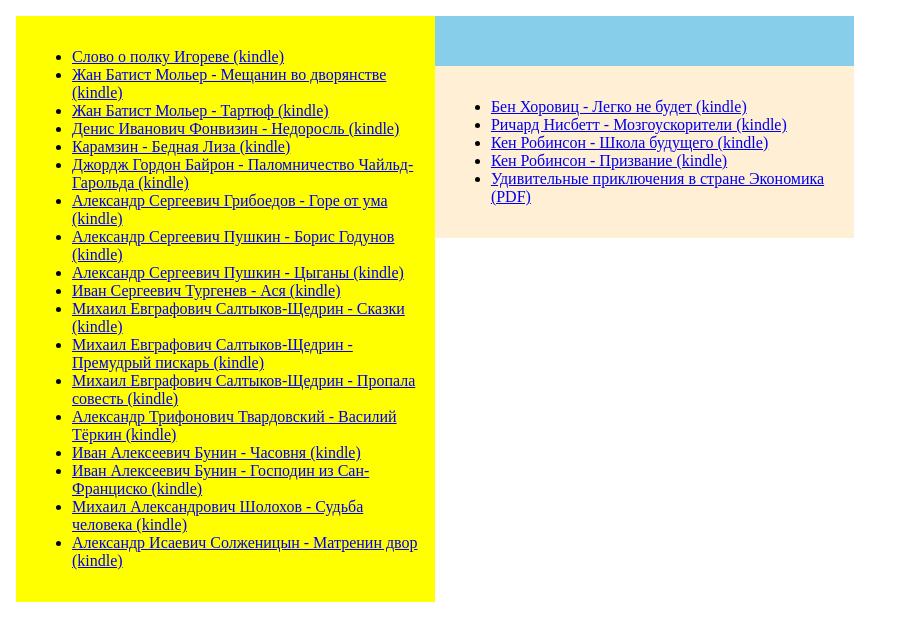
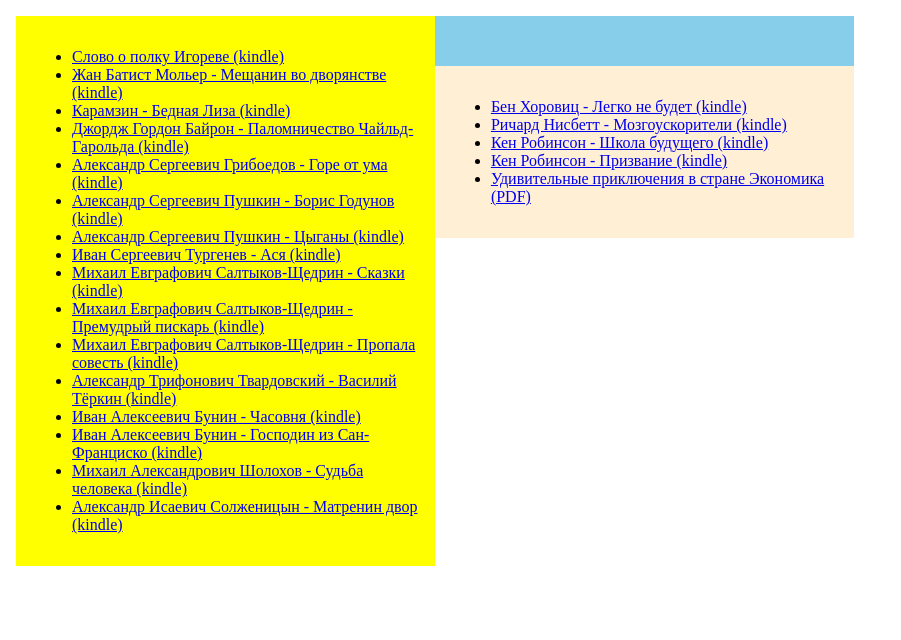
Before and after one commit to Temaol/temaol.github.io, a plain HTML site: page book2/index.html in a window 1280 px wide. Shown: the whole page, without its empty margins (0-901 px from the left). Drawn offline with Linux system fonts and the light colour scheme.

Commit message:
add new function

```diff
--- a/book2/data.js
+++ b/book2/data.js
@@ -1,44 +1,44 @@
-var schoolbooks = [{
-    "http://mobile.flibusta.is/b/65783/mobi": "Слово о полку Игореве (kindle)"
-}, {
-    "http://mobile.flibusta.is/b/402381/mobi": "Жан Батист Мольер - Мещанин во дворянстве (kindle)"
-}, {
-    "http://mobile.flibusta.is/b/143864/mobi": "Карамзин - Бедная Лиза (kindle)"
-}, {
-    "http://mobile.flibusta.is/b/147684/mobi": "Джордж Гордон Байрон - Паломничество Чайльд-Гарольда (kindle)"
-}, {
-    "http://mobile.flibusta.is/b/397134/mobi": "Александр Сергеевич Грибоедов - Горе от ума (kindle)"
-}, {
-    "http://mobile.flibusta.is/b/173154/mobi": "Александр Сергеевич Пушкин - Борис Годунов (kindle)"
-}, {
-    "http://mobile.flibusta.is/b/107678/mobi": "Александр Сергеевич Пушкин - Цыганы (kindle)"
-}, {
-    "http://mobile.flibusta.is/b/385832/mobi": "Иван Сергеевич Тургенев - Ася (kindle)"
-}, {
-    "http://mobile.flibusta.is/b/436414/mobi": "Михаил Евграфович Салтыков-Щедрин - Сказки (kindle)"
-}, {
-    "http://mobile.flibusta.is/b/81133/mobi": "Михаил Евграфович Салтыков-Щедрин - Премудрый пискарь (kindle)"
-}, {
-    "http://mobile.flibusta.is/b/81130/mobi": "Михаил Евграфович Салтыков-Щедрин - Пропала совесть (kindle)",
-}, {
-    "http://mobile.flibusta.is/b/95985/mobi": "Александр Трифонович Твардовский - Василий Тёркин (kindle)"
-}, {
-    "http://mobile.flibusta.is/b/111991/mobi": "Иван Алексеевич Бунин - Часовня (kindle)"
-}, {
-    "http://mobile.flibusta.is/b/66354/mobi": "Иван Алексеевич Бунин - Господин из Сан-Франциско (kindle)"
-}, {
-    "http://mobile.flibusta.is/b/215872/mobi": "Михаил Александрович Шолохов - Судьба человека (kindle)"
-}, {
-    "http://mobile.flibusta.is/b/53364/mobi": "Александр Исаевич Солженицын - Матренин двор (kindle)"
-}];
+var schoolbooks = [[
+    "http://mobile.flibusta.is/b/65783/mobi", "Слово о полку Игореве (kindle)"
+], [
+    "http://mobile.flibusta.is/b/402381/mobi", "Жан Батист Мольер - Мещанин во дворянстве (kindle)"
+], [
+    "http://mobile.flibusta.is/b/143864/mobi", "Карамзин - Бедная Лиза (kindle)"
+], [
+    "http://mobile.flibusta.is/b/147684/mobi", "Джордж Гордон Байрон - Паломничество Чайльд-Гарольда (kindle)"
+], [
+    "http://mobile.flibusta.is/b/397134/mobi", "Александр Сергеевич Грибоедов - Горе от ума (kindle)"
+], [
+    "http://mobile.flibusta.is/b/173154/mobi", "Александр Сергеевич Пушкин - Борис Годунов (kindle)"
+], [
+    "http://mobile.flibusta.is/b/107678/mobi", "Александр Сергеевич Пушкин - Цыганы (kindle)"
+], [
+    "http://mobile.flibusta.is/b/385832/mobi", "Иван Сергеевич Тургенев - Ася (kindle)"
+], [
+    "http://mobile.flibusta.is/b/436414/mobi", "Михаил Евграфович Салтыков-Щедрин - Сказки (kindle)"
+], [
+    "http://mobile.flibusta.is/b/81133/mobi", "Михаил Евграфович Салтыков-Щедрин - Премудрый пискарь (kindle)"
+], [
+    "http://mobile.flibusta.is/b/81130/mobi", "Михаил Евграфович Салтыков-Щедрин - Пропала совесть (kindle)",
+], [
+    "http://mobile.flibusta.is/b/95985/mobi", "Александр Трифонович Твардовский - Василий Тёркин (kindle)"
+], [
+    "http://mobile.flibusta.is/b/111991/mobi", "Иван Алексеевич Бунин - Часовня (kindle)"
+], [
+    "http://mobile.flibusta.is/b/66354/mobi", "Иван Алексеевич Бунин - Господин из Сан-Франциско (kindle)"
+], [
+    "http://mobile.flibusta.is/b/215872/mobi", "Михаил Александрович Шолохов - Судьба человека (kindle)"
+], [
+    "http://mobile.flibusta.is/b/53364/mobi", "Александр Исаевич Солженицын - Матренин двор (kindle)"
+]];
 console.log(schoolbooks[0]);
-var sciencefictionbooks = [{}];
-var selfdevelopmentbooks = [{
-    "s/2.mobi": "Ричард Нисбетт - Мозгоускорители (kindle)"
-}, {
-    "s/sb.mobi": "Кен Робинсон - Школа будущего (kindle)"
-}, {
-    "s/p.mobi": "Кен Робинсон - Призвание (kindle)"
-}, {
-    "s/pse.pdf": "Удивительные приключения в стране Экономика (PDF)"
-}];
+var sciencefictionbooks = [[]];
+var selfdevelopmentbooks = [[
+    "s/2.mobi", "Ричард Нисбетт - Мозгоускорители (kindle)"
+], [
+    "s/sb.mobi", "Кен Робинсон - Школа будущего (kindle)"
+], [
+    "s/p.mobi", "Кен Робинсон - Призвание (kindle)"
+], [
+    "s/pse.pdf", "Удивительные приключения в стране Экономика (PDF)"
+]];
--- a/book2/fun.js
+++ b/book2/fun.js
@@ -6,3 +6,10 @@
     // v = Слово о полку Игореве (kindle)
 
 }
+var drawul = function(data) {
+    document.write('<ul>');
+    data.forEach(function(item, i, data) {
+        drawli(item);
+    });
+    document.write('</ul>');
+}
--- a/book2/index.html
+++ b/book2/index.html
@@ -22,29 +22,8 @@
 <body>
 	<div id="school" class="box">
 		<script type="text/javascript">
-		// console.log(scholbooks);
-
+			drawul(schoolbooks);
 		</script>
-		<ul>
-			<li><a href="http://mobile.flibusta.is/b/65783/mobi">Слово о полку Игореве (kindle)</a></li>
-			<li><a href="http://mobile.flibusta.is/b/402381/mobi">Жан Батист Мольер - Мещанин во дворянстве (kindle)
-				<li><a href="http://mobile.flibusta.is/b/94929/mobi">Жан Батист Мольер - Тартюф (kindle)
-				<li><a href="http://mobile.flibusta.is/b/169510/mobi">Денис Иванович Фонвизин - Недоросль (kindle)
-				<li><a href="http://mobile.flibusta.is/b/143864/mobi">Карамзин - Бедная Лиза (kindle)
-				<li><a href="http://mobile.flibusta.is/b/147684/mobi">Джордж Гордон Байрон - Паломничество Чайльд-Гарольда (kindle)
-				<li><a href="http://mobile.flibusta.is/b/397134/mobi">Александр Сергеевич Грибоедов - Горе от ума (kindle)
-				<li><a href="http://mobile.flibusta.is/b/173154/mobi">Александр Сергеевич Пушкин - Борис Годунов (kindle)
-				<li><a href="http://mobile.flibusta.is/b/107678/mobi">Александр Сергеевич Пушкин - Цыганы (kindle)
-				<li><a href="http://mobile.flibusta.is/b/385832/mobi">Иван Сергеевич Тургенев - Ася (kindle)
-				<li><a href="http://mobile.flibusta.is/b/436414/mobi">Михаил Евграфович Салтыков-Щедрин - Сказки (kindle)
-				<li><a href="http://mobile.flibusta.is/b/81133/mobi">Михаил Евграфович Салтыков-Щедрин - Премудрый пискарь (kindle)
-				<li><a href="http://mobile.flibusta.is/b/81130/mobi">Михаил Евграфович Салтыков-Щедрин - Пропала совесть (kindle)
-				<li><a href="http://mobile.flibusta.is/b/95985/mobi">Александр Трифонович Твардовский - Василий Тёркин (kindle)
-				<li><a href="http://mobile.flibusta.is/b/111991/mobi">Иван Алексеевич Бунин - Часовня (kindle)
-				<li><a href="http://mobile.flibusta.is/b/66354/mobi">Иван Алексеевич Бунин - Господин из Сан-Франциско (kindle)
-				<li><a href="http://mobile.flibusta.is/b/215872/mobi">Михаил Александрович Шолохов - Судьба человека (kindle)
-				<li><a href="http://mobile.flibusta.is/b/53364/mobi">Александр Исаевич Солженицын - Матренин двор (kindle)
-	</ul>
 	</div>
 	<div id="sciencefiction" class="box">&nbsp;
 	</div>
```
Lines whose indentation alone changed are shown as unchanged.
